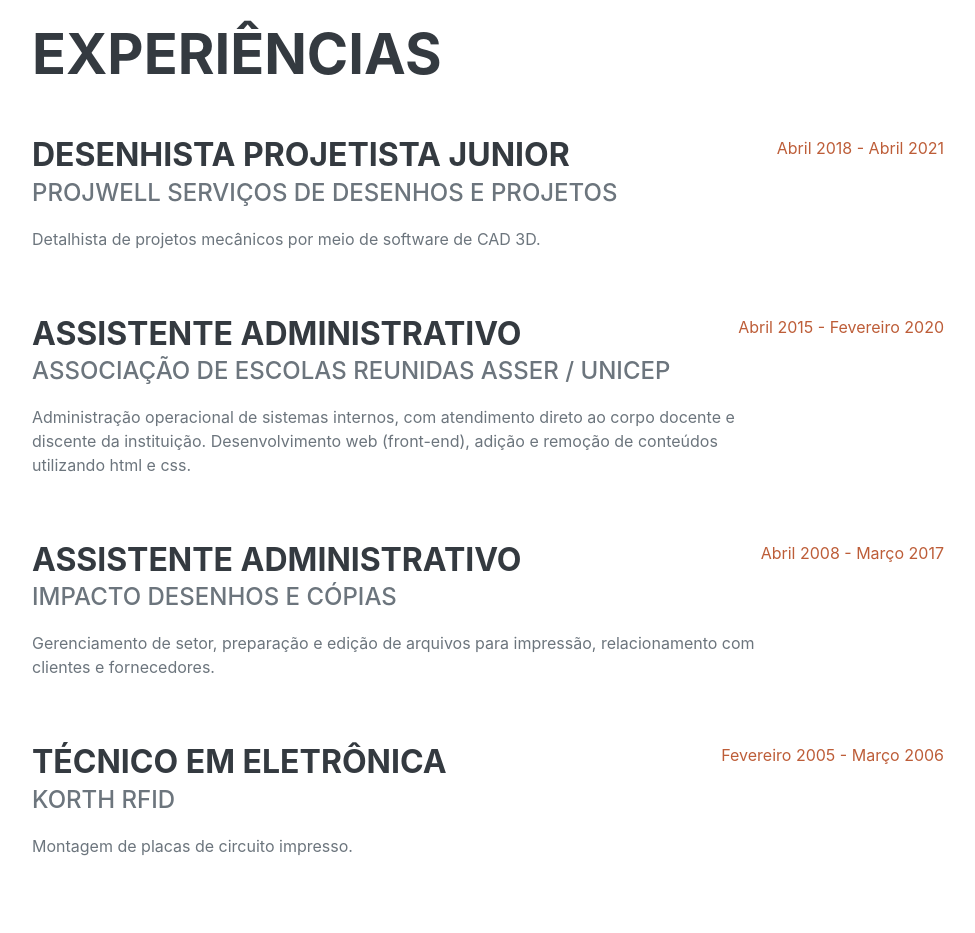
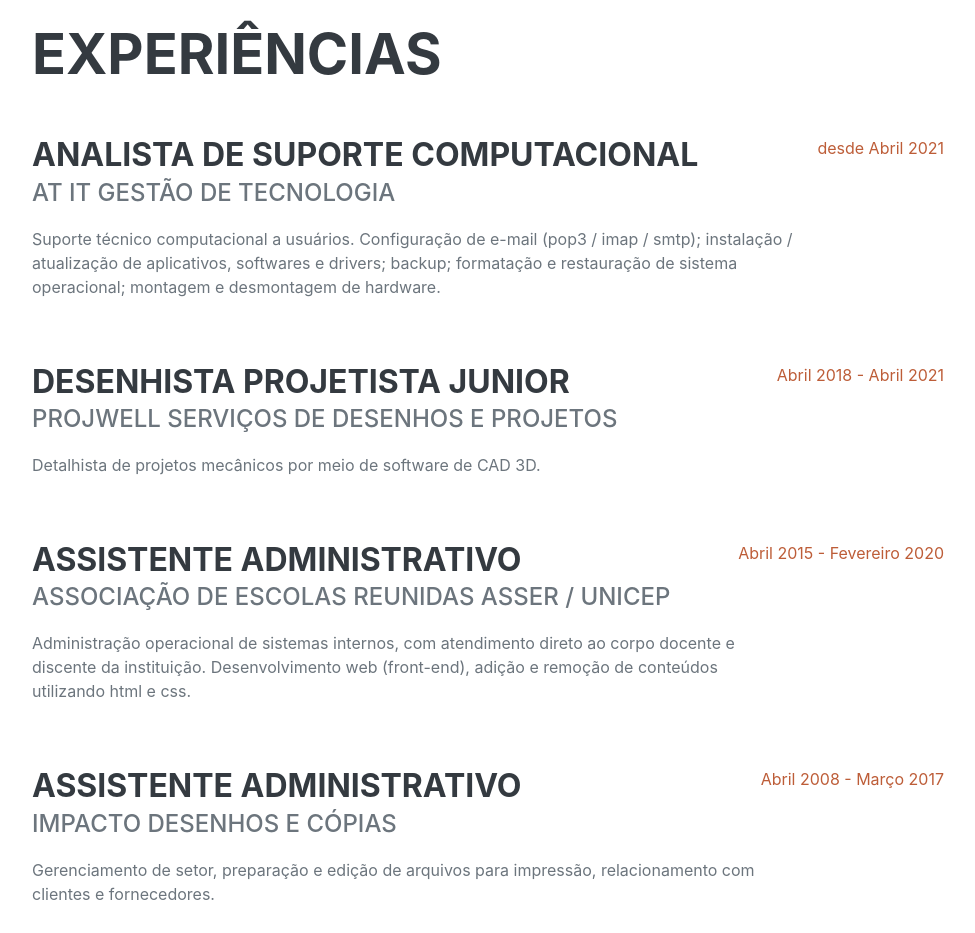
Before and after one commit to PauloSouza126/Curriculum, a plain HTML site: page index.html in a window 1280 px wide. Shown: the part 860-1793 px from the top of the page, without its empty margins (288-1263 px from the left). Drawn offline with nearby package versions, Linux system fonts and the light colour scheme; a web font is replaced by a local one.

Commit message:
atualizacao

```diff
--- a/index.html
+++ b/index.html
@@ -69,6 +69,14 @@
         	<section class="resume-section" id="experiencia">
                 <div class="resume-section-content">
                     <h2 class="mb-5">Experiências</h2>
+                    <div class="d-flex flex-column flex-md-row justify-content-between mb-5">
+                        <div class="flex-grow-1">
+                            <h3 class="mb-0">Analista de Suporte Computacional</h3>
+                            <div class="subheading mb-3">At It Gestão de Tecnologia</div>
+                            <p>Suporte técnico computacional a usuários. Configuração de e-mail (pop3 / imap / smtp); instalação / atualização de aplicativos, softwares e drivers; backup; formatação e restauração de sistema operacional; montagem e desmontagem de hardware.</p>
+                        </div>
+                        <div class="flex-shrink-0"><span class="text-primary">desde Abril 2021</span></div>
+                    </div>
                     <div class="d-flex flex-column flex-md-row justify-content-between mb-5">
                         <div class="flex-grow-1">
                             <h3 class="mb-0">Desenhista Projetista Junior</h3>
```
